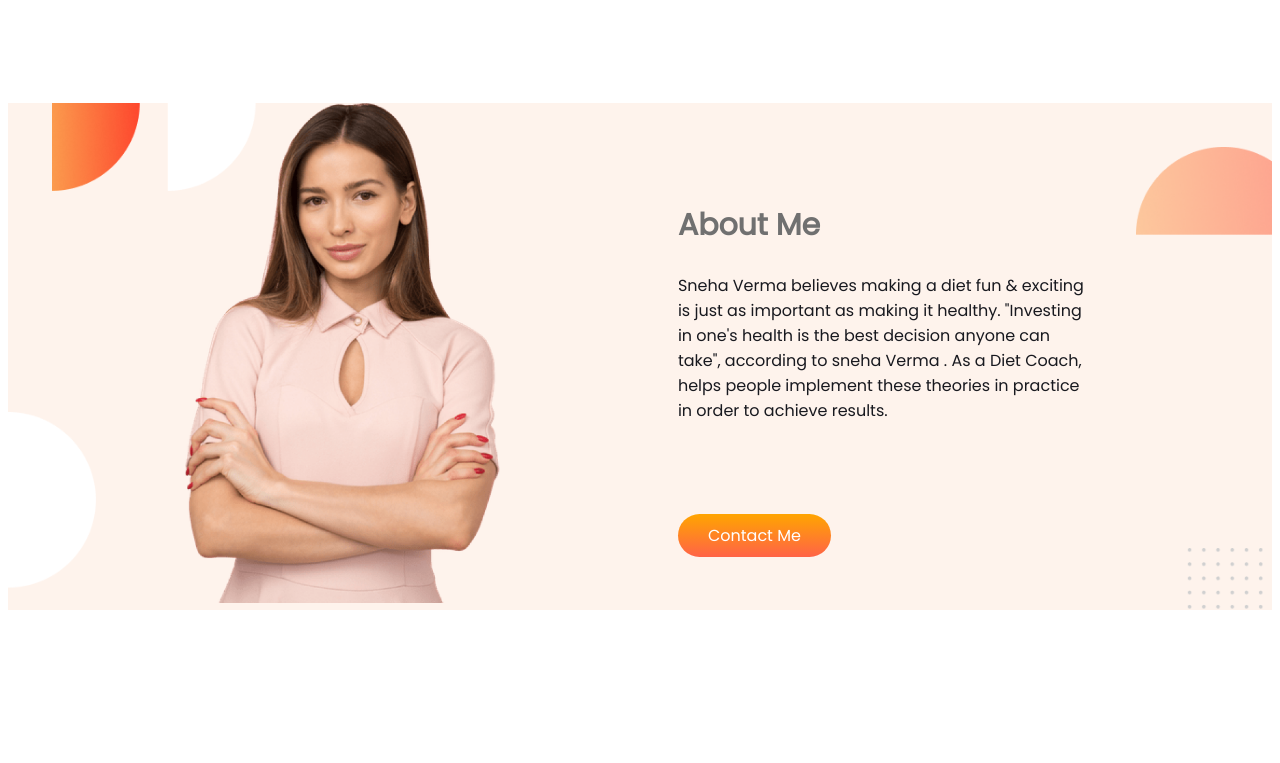
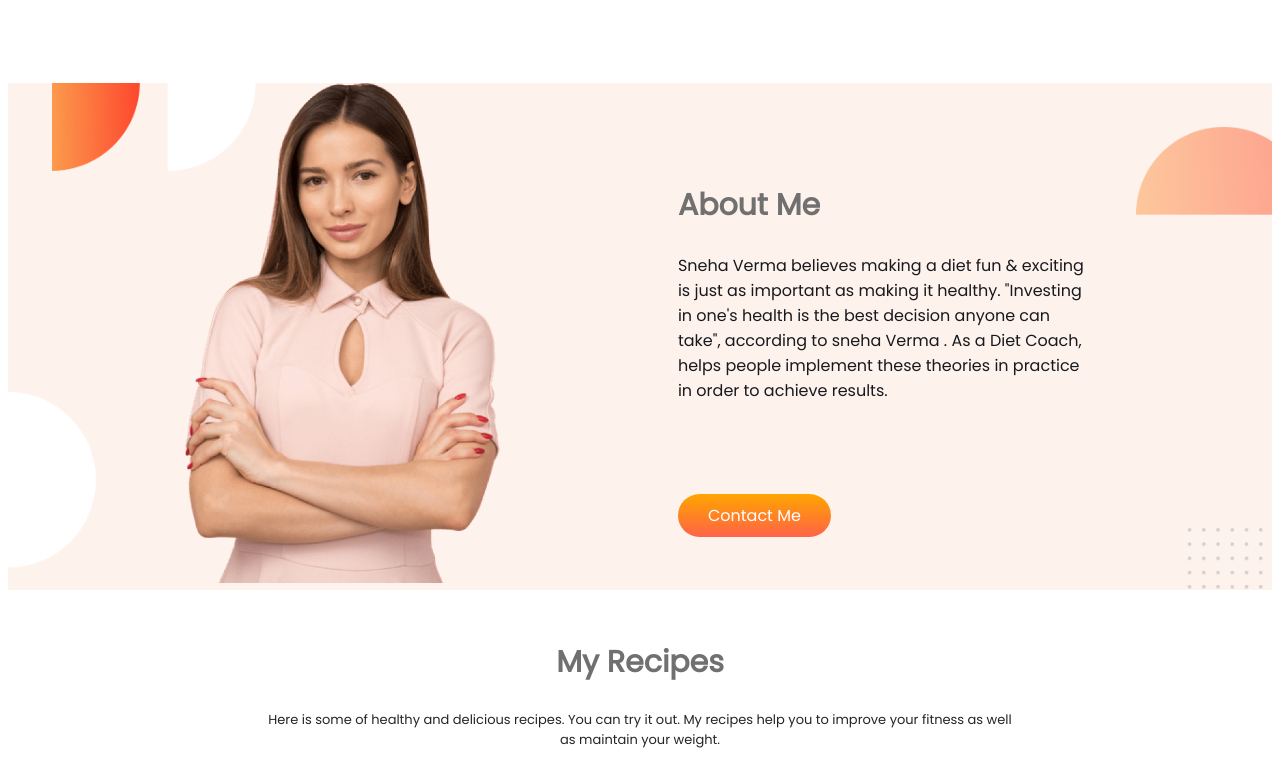
Before and after one commit to aktarulrahul/dear-food, a plain HTML site: page index.html in a window 1280 px wide. Shown: the part 675-1438 px from the top of the page. Before the commit the page ends 1355 px from the top, so only its background shows below. Drawn offline with Linux system fonts and the light colour scheme.

Commit message:
Added my recipes heading

```diff
--- a/index.html
+++ b/index.html
@@ -48,5 +48,13 @@
         <a class="link-button" target="_blank" href="">Contact Me</a>
       </div>
     </section>
+    <section class="my-recipe">
+      <h2>My Recipes</h2>
+      <p>
+        Here is some of healthy and delicious recipes. You can try it out. My
+        recipes help you to improve your fitness as well as maintain your
+        weight.
+      </p>
+    </section>
   </body>
 </html>
--- a/style.css
+++ b/style.css
@@ -17,7 +17,7 @@ h2 {
 }
 .flex-container {
   display: flex;
-  margin-bottom: 70px;
+  margin-bottom: 50px;
 }
 .half-width {
   width: 50%;
@@ -75,3 +75,13 @@ h2 {
   margin-right: 25%;
   color: #18191f;
 }
+
+.my-recipe {
+  text-align: center;
+}
+
+.my-recipe {
+  padding: 0 20%;
+  font-size: small;
+  color: #252525;
+}
```
